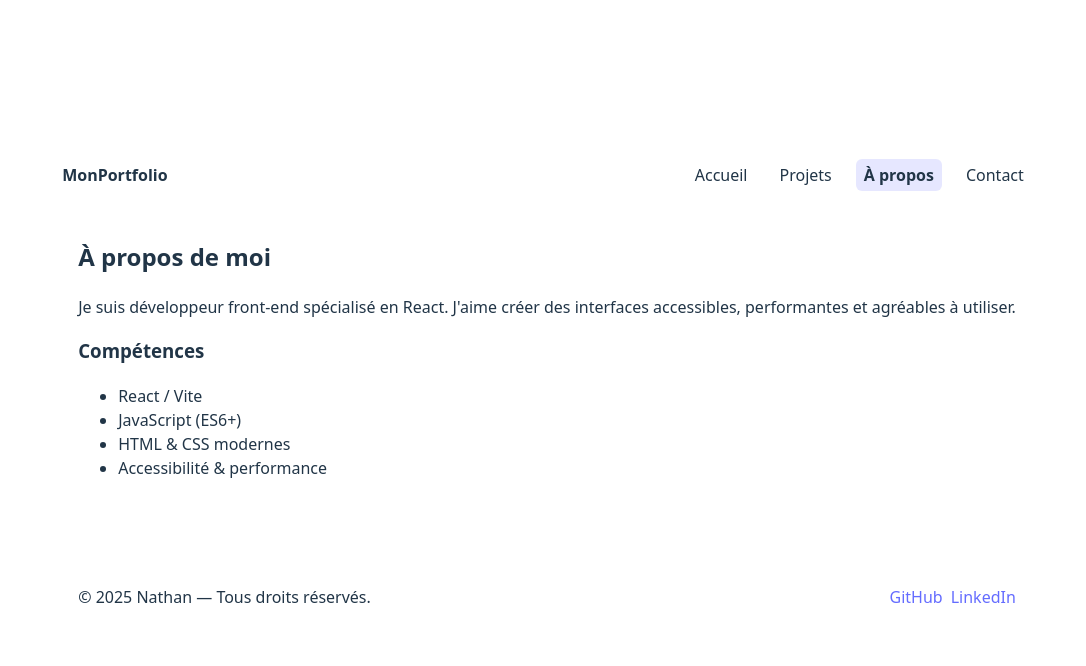
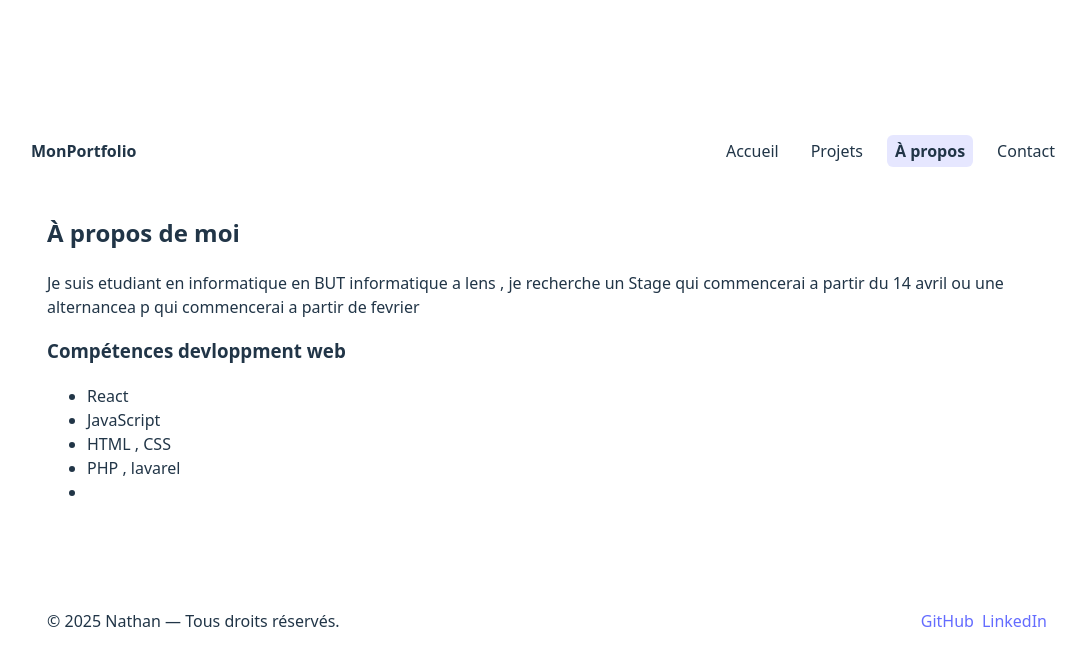
Before and after one commit to OretrO/Porfolio-nathan, a React (Vite) app: page / in a window 1280 px wide. Both pictures are taken after a click on the item "À propos". Shown: the top 666 px of the page, without its empty margins (93-1179 px from the left). Built offline with nearby package versions, Linux system fonts and the light colour scheme.

Commit message:
correction faute

```diff
--- a/src/components/About.jsx
+++ b/src/components/About.jsx
@@ -4,15 +4,16 @@ export default function About() {
     <section className="about">
       <h2>À propos de moi</h2>
       <p>
-        Je suis développeur front-end spécialisé en React. J'aime créer des interfaces
-        accessibles, performantes et agréables à utiliser.
+        Je suis etudiant en informatique en BUT informatique a lens  , je recherche un Stage qui commencerai a partir du 14 avril
+        ou une alternancea p qui commencerai a partir de fevrier
       </p>
-      <h3>Compétences</h3>
+      <h3>Compétences devloppment web</h3>
       <ul className="skills">
-        <li>React / Vite</li>
-        <li>JavaScript (ES6+)</li>
-        <li>HTML & CSS modernes</li>
-        <li>Accessibilité & performance</li>
+        <li>React</li>
+        <li>JavaScript </li>
+        <li>HTML , CSS</li>
+        <li>PHP , lavarel</li>
+        <li></li>
       </ul>
     </section>
   )
```
